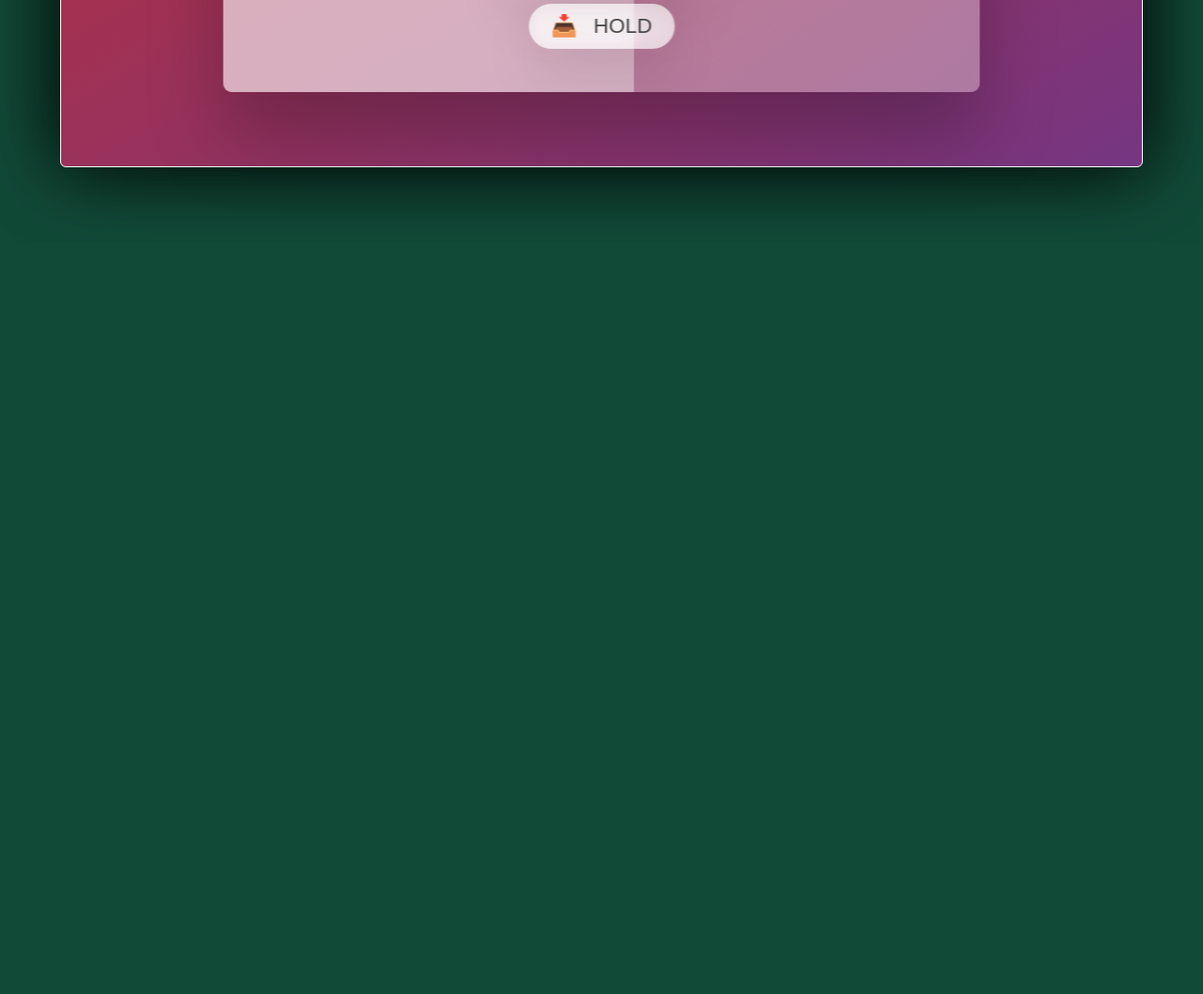
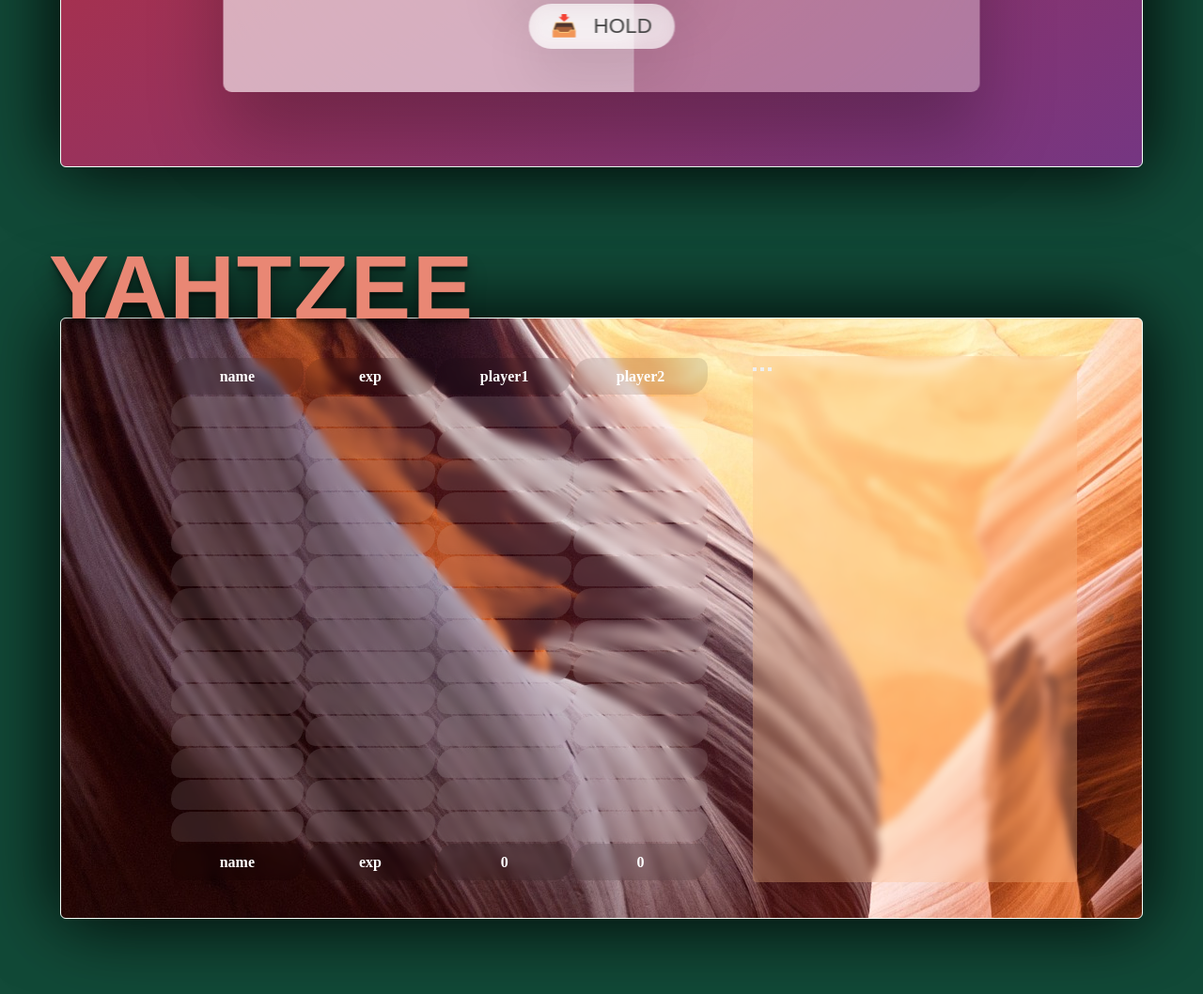
Before and after one commit to HegedusAlexandra/small_projects, a plain HTML site: page index.html in a window 1280 px wide. Shown: the part 2974-4032 px from the top of the page at 94% size. Before the commit the page ends 3232 px from the top, so only its background shows below. Drawn offline with Linux system fonts and the light colour scheme; a web font is replaced by a local one.

Commit message:
added yhatzee css

```diff
--- a/index.css
+++ b/index.css
@@ -2,7 +2,8 @@
 GMN
 FMN
 EINSTEIN
-Pig Game*/
+Pig Game
+YAHTZEE*/
 
 @import url("https://fonts.googleapis.com/css?family=Press+Start+2P&display=swap");
 @import url("https://fonts.googleapis.com/css2?family=IM+Fell+Great+Primer:ital@0;1&display=swap");
@@ -368,7 +369,7 @@
   position: absolute;
   right: 0px;
   width: 24%;
-  transform: translate(0%, 140%);
+  transform: translate(0%, 0%);
   font-size: 2rem;
   font-weight: 600;
   padding: 1rem 1.5rem;
@@ -466,6 +467,7 @@
   right: 0px;
   width: 24%;
 
+  transform: translate(4%, 140%);
   font-size: 2rem;
   font-weight: 600;
   padding: 1rem 1.5rem;
@@ -670,3 +672,51 @@
 .phidden {
   display: none;
 }
+
+/* YAHTZEE */
+
+#yahtzee {
+  display: flex;
+  flex-direction: row;
+  background-image: url("./canyon.jpg");
+  background-attachment: fixed;
+}
+
+.y--scoretable {
+  display: flex;
+  justify-content: center;
+  align-content: center;
+  position: relative;
+
+  width: 50%;
+  height: 70vh;
+  border-radius: 4px;
+  top: 5vh;
+  left: 10%;
+}
+
+.y--playground {
+  position: relative;
+  background-color: #ffbf8a4d;
+  backdrop-filter: blur(4px);
+  width: 30%;
+  height: 70vh;
+  border-radius: 4px;
+  top: 5vh;
+  right: -14%;
+}
+
+th {
+  background-color: rgba(0, 0, 0, 0.1);
+  backdrop-filter: blur(4px);
+  color: rgb(255, 255, 255);
+  border-radius: 20px 10px 20px 10px;
+}
+
+td {
+  background-color: rgba(255, 255, 255, 0.1);
+  backdrop-filter: blur(4px);
+  border-radius: 20px 10px 20px 10px;
+  width: 160px;
+  height: 4vh;
+}
--- a/index.html
+++ b/index.html
@@ -89,6 +89,125 @@
         <button class="pbtn pbtn--hold">📥 Hold</button>
       </main>
     </div>
+    <div class="projectWindow" id="yahtzee">
+      <h2>Yahtzee</h2>
+      <div class="y--scoretable">
+        <table>
+          <tbody>
+            <tr>
+              <th>name</th>
+              <th>exp</th>
+              <th>player1</th>
+              <th>player2</th>
+            </tr>
+            <tr>
+              <td></td>
+              <td></td>
+              <td></td>
+              <td></td>
+            </tr>
+            <tr>
+              <td></td>
+              <td></td>
+              <td></td>
+              <td></td>
+            </tr>
+            <tr>
+              <td></td>
+              <td></td>
+              <td></td>
+              <td></td>
+            </tr>
+            <tr>
+              <td></td>
+              <td></td>
+              <td></td>
+              <td></td>
+            </tr>
+            <tr>
+              <td></td>
+              <td></td>
+              <td></td>
+              <td></td>
+            </tr>
+            <tr>
+              <td></td>
+              <td></td>
+              <td></td>
+              <td></td>
+            </tr>
+            <tr>
+              <td></td>
+              <td></td>
+              <td></td>
+              <td></td>
+            </tr>
+            <tr>
+              <td></td>
+              <td></td>
+              <td></td>
+              <td></td>
+            </tr>
+            <tr>
+              <td></td>
+              <td></td>
+              <td></td>
+              <td></td>
+            </tr>
+            <tr>
+              <td></td>
+              <td></td>
+              <td></td>
+              <td></td>
+            </tr>
+            <tr>
+              <td></td>
+              <td></td>
+              <td></td>
+              <td></td>
+            </tr>
+            <tr>
+              <td></td>
+              <td></td>
+              <td></td>
+              <td></td>
+            </tr>
+            <tr>
+              <td></td>
+              <td></td>
+              <td></td>
+              <td></td>
+            </tr>
+            <tr>
+              <td></td>
+              <td></td>
+              <td></td>
+              <td></td>
+            </tr>
+
+            <tr>
+              <th>name</th>
+              <th>exp</th>
+              <th>0</th>
+              <th>0</th>
+            </tr>
+          </tbody>
+        </table>
+      </div>
+      <div class="y--playground">
+        <div class="explanation"></div>
+        <div class="elements">
+          <div class="y--dice"></div>
+          <div class="y--dice"></div>
+          <div class="y--dice"></div>
+          <div class="y--dice"></div>
+          <div class="y--dice"></div>
+          <button class="y--roll"></button>
+          <button class="y--saveturn"></button>
+          <button class="y--again"></button>
+        </div>
+      </div>
+    </div>
     <script src="index.js"></script>
   </body>
 </html>
--- a/index.js
+++ b/index.js
@@ -5,6 +5,7 @@
 //GMN2
 //EINSTEIN
 //Pig Game
+//Yahtzee
 
 //GMN1
 
@@ -171,6 +172,7 @@
   let text = document.createTextNode("Click for the riddle");
   let input = document.createElement("input");
   let textSend = document.createTextNode("Check!");
+
   let send = document.createElement("button");
   let question = document.createElement("h4");
   let textQuestion = document.createTextNode("Who owns the fish?");
@@ -185,8 +187,8 @@
 
   let element = document.getElementById("einstein");
 
+  element.appendChild(tag);
   element.appendChild(question);
-  element.appendChild(tag);
   element.appendChild(input);
   element.appendChild(send);
 
@@ -202,10 +204,10 @@
 addModal(statement);
 
 const dragIt = [
-  "German",
   "Norwegian",
   "Swede",
   "Dane",
+  "German",
   "British",
   "dogs ",
   "cats",
@@ -442,3 +444,27 @@
 });
 
 pbtnNew.addEventListener("click", init);
+
+// Yahtzee
+
+const y_table = [
+  { name: "aces", count: "nod*1" },
+  { name: "twos", count: "nod*2" },
+  { name: "threes", count: "nod*3" },
+  { name: "fours", count: "nod*4" },
+  { name: "fives", count: "nod*5" },
+  { name: "sixes", count: "nod*6" },
+  { name: "3 of a kind", count: "sum" },
+  { name: "4 of a kind", count: "sum" },
+  //three of one number two of another
+  { name: "full house", count: 25 },
+  //four sequential dice
+  { name: "Low Straight", count: 30 },
+  //five sequential dice
+  { name: "High Straight", count: 40 },
+  //five of a kind
+  { name: "YAHTZEE", count: 50 },
+  //any combination
+  { name: "CHANCE", count: "sum" },
+  { name: "YAHTZEE BONUS", count: 100 },
+];
```
Also changed, not shown: canyon.jpg (added), german.jpg.
